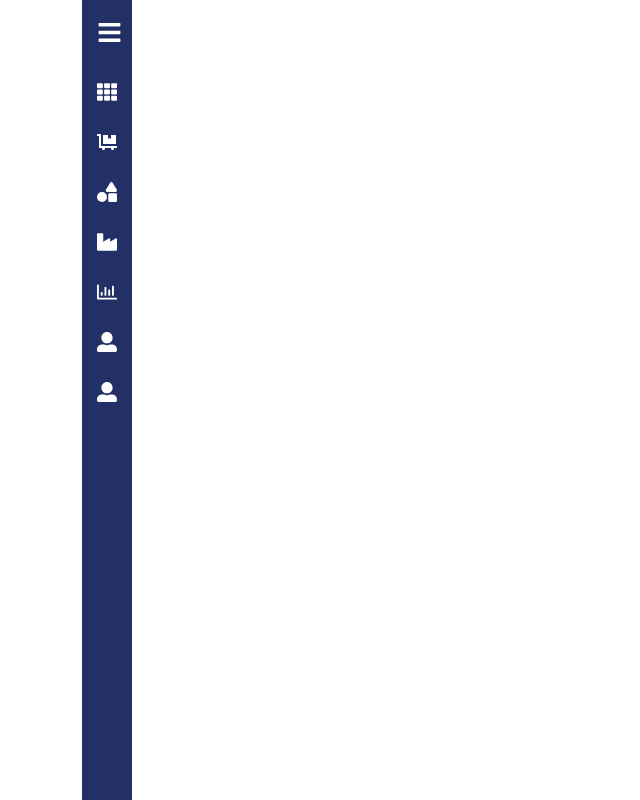
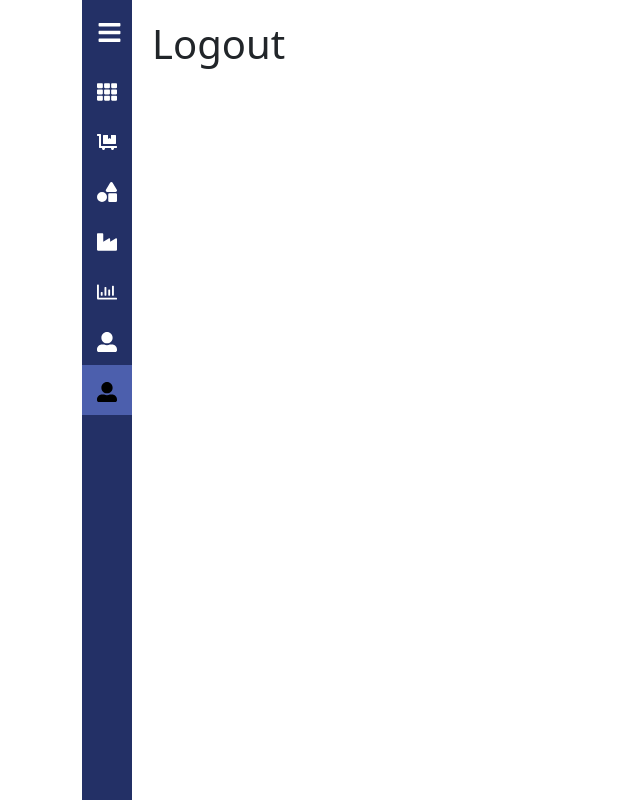
Before and after one commit to nishadi-s/ElectriGen-ICS, a React (Create React App) app in the folder frontend/: page /Logout in a window 1280 px wide. Before the commit this address had no page. Shown: the whole page, without its empty margins (0-640 px from the left). Built offline with nearby package versions, Linux system fonts and the light colour scheme.

Commit message:
creatng logout.jsx file

```diff
--- a/frontend/src/App.js
+++ b/frontend/src/App.js
@@ -8,6 +8,7 @@
 import Materials from "./pages/Materials.jsx";
 import Analytics from "./pages/Analytics.jsx";
 import Production from "./pages/Production.jsx";
+import Logout from "./pages/Logout.jsx";
 
 const App = () => {
   return (
@@ -21,6 +22,7 @@
           <Route path="/Production" element={<Production />} />
           <Route path="/Analytics" element={<Analytics />} />
           <Route path="/MyProfile" element={<MyProfile />} />
+          <Route path="/Logout" element={<Logout />} />
         </Routes>
       </Navbar>
     </BrowserRouter>
--- a/frontend/src/components/Navbar.jsx
+++ b/frontend/src/components/Navbar.jsx
@@ -47,7 +47,7 @@
     },
 
     {
-      path: "/MyProfile",
+      path: "/Logout",
       name: "Logout",
       icon: <FaUserAlt />,
     },
--- /dev/null
+++ b/frontend/src/pages/Logout.jsx
@@ -0,0 +1,11 @@
+import React from "react";
+
+const Logout = () => {
+  return (
+    <div>
+      <h1>Logout</h1>
+    </div>
+  );
+};
+
+export default Logout;
```
